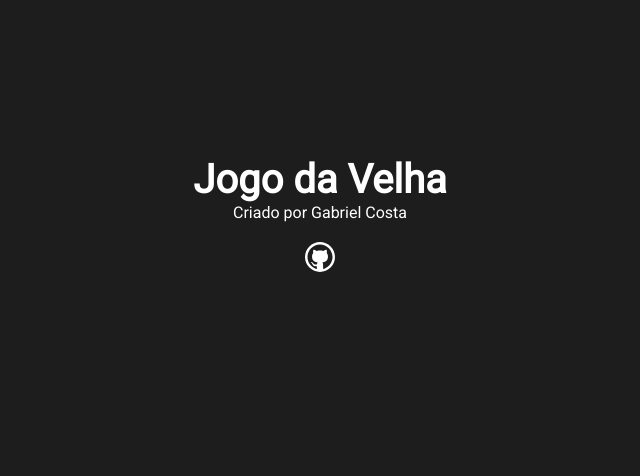
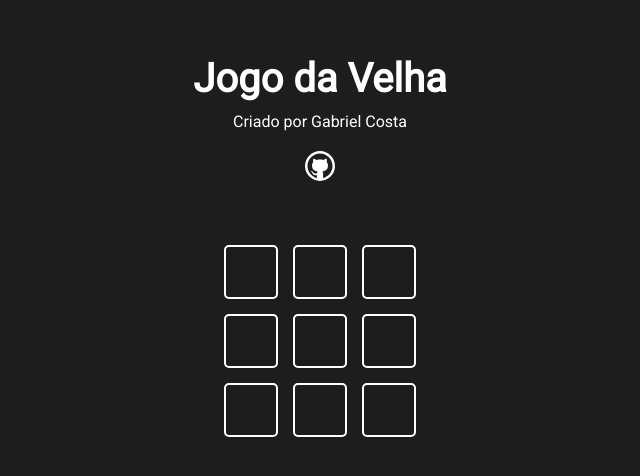
Before and after one commit to costagabriel99/react-jogo-da-velha, a Next.js app: page / in a window 1280 px wide. Shown: the part 174-650 px from the top of the page, without its empty margins (320-960 px from the left). Built offline with nearby package versions, Linux system fonts and the light colour scheme.

Commit message:
Criado componente Game

```diff
--- /dev/null
+++ b/src/components/game/Game.jsx
@@ -0,0 +1,23 @@
+import styles from './Game.module.css'
+import GameOption from '../gameOption/GameOption'
+
+
+function Game () {
+    return (
+        <div className={styles.game}>
+            <GameOption />
+            <GameOption />
+            <GameOption />
+            <GameOption />
+            <GameOption />
+            <GameOption />
+            <GameOption />
+            <GameOption />
+            <GameOption />
+
+        </div>
+    )
+
+}
+
+export default Game
--- /dev/null
+++ b/src/components/game/Game.module.css
@@ -0,0 +1,5 @@
+.game {
+    display: grid;
+    grid-template-columns: repeat(3, 1fr);
+    gap: 15px;
+}
--- /dev/null
+++ b/src/components/gameOption/GameOption.jsx
@@ -0,0 +1,10 @@
+import styles from './GameOption.module.css'
+
+function GameOption () {
+    return (
+        <div className={styles.gameOption}>
+        </div>
+    )
+}
+
+export default GameOption
--- /dev/null
+++ b/src/components/gameOption/GameOption.module.css
@@ -0,0 +1,11 @@
+.gameOption {
+    border: 2px solid white;
+    width: 50px;
+    height: 50px;
+    border-radius: 5px;
+    display: flex;
+    justify-content: center;
+    align-items: center;
+    cursor: pointer;
+
+}
--- a/src/components/gamePage/GamePage.jsx
+++ b/src/components/gamePage/GamePage.jsx
@@ -1,9 +1,11 @@
 import Header from "../header/Header"
+import Game from '../game/Game'
 
 function GamePage () {
     return (
         <div className="container">
             <Header />
+            <Game />
         </div>
     )
 }
--- a/src/components/subtitle/Subtitle.module.css
+++ b/src/components/subtitle/Subtitle.module.css
@@ -1,4 +1,5 @@
 .subtitle {
     font-size: 16px;
     font-weight: lighter;
+    margin-top: 10px;
 }
```
